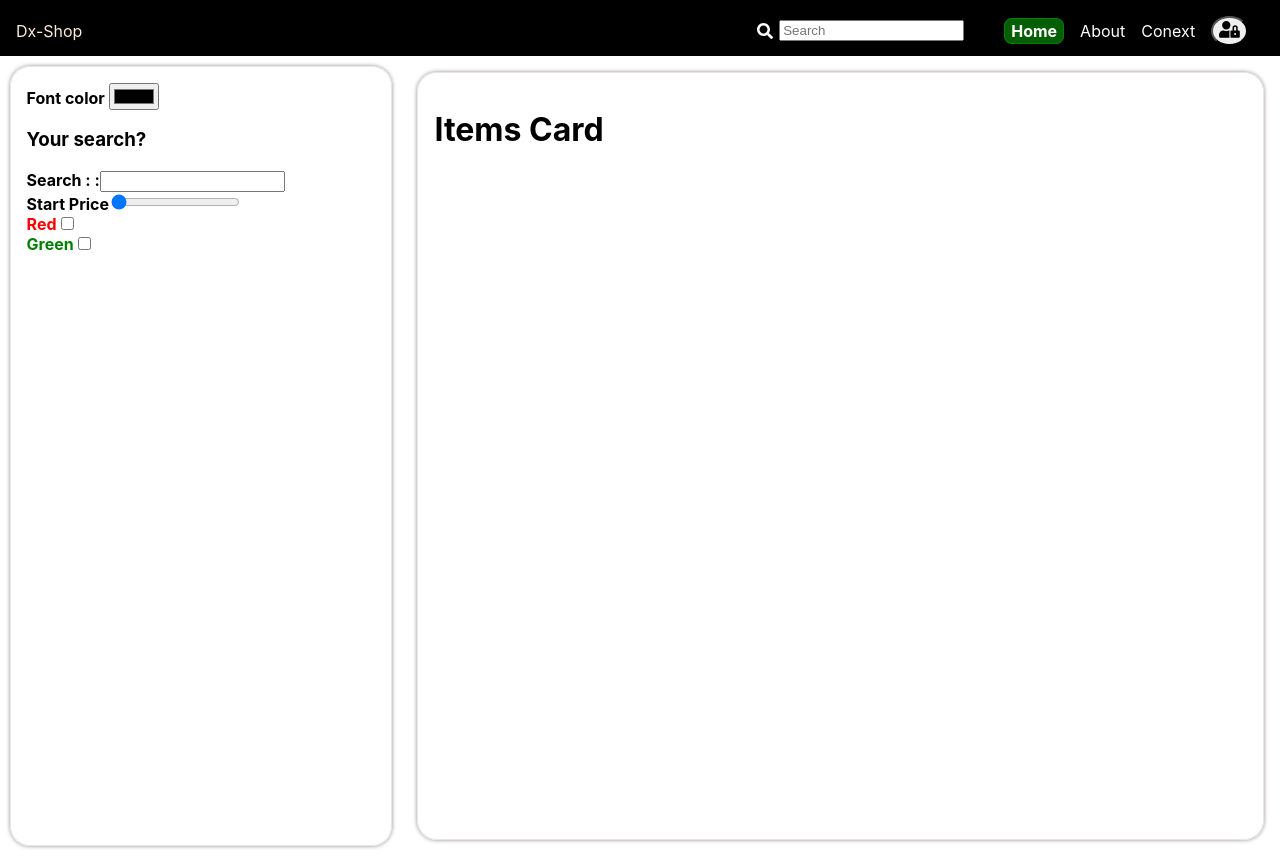
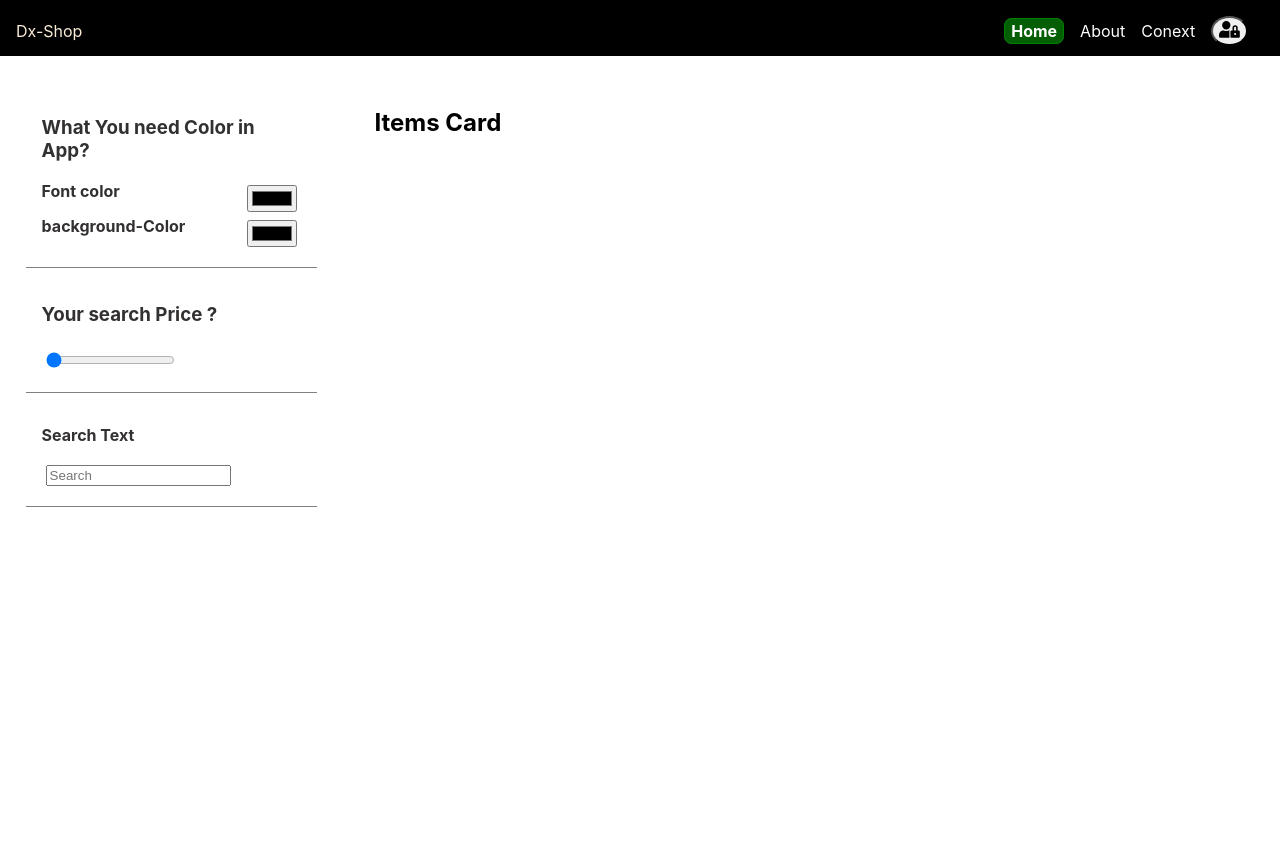
Before and after one commit to Sweedsiter/Peter-app001, a React (Create React App) app: page / in a window 1280 px wide. Built offline with nearby package versions, Linux system fonts and the light colour scheme.

Commit message:
home-edit3

```diff
--- a/package.json
+++ b/package.json
@@ -11,6 +11,7 @@
     "react-icons": "^4.10.1",
     "react-router-dom": "^6.14.2",
     "react-scripts": "5.0.1",
+    "styled-components": "^6.0.5",
     "web-vitals": "^2.1.4"
   },
   "scripts": {
--- a/src/App.css
+++ b/src/App.css
@@ -1,11 +1,3 @@
-.App {
-  text-align: center;
-}
-
-.App-logo {
-  height: 40vmin;
-  pointer-events: none;
-}
 
 @media (prefers-reduced-motion: no-preference) {
   .App-logo {
--- a/src/App.js
+++ b/src/App.js
@@ -7,25 +7,32 @@ import { Routes, Route} from "react-router-dom"
 import Home from "./Components/Home/Home";
 import About from "./Components/About/About";
 import Conext from "./Components/Conext/Conext";
+import styled from 'styled-components'
+import './App.css'
 
 function App() {
   const [Search,setSearch ] = useState()
   const [Ncolor,setNcolor ] = useState()
-  const Color = (e)=>{
-    setNcolor(e)
-  }
+const Div = styled.div({
+  color:`${Ncolor}` ,
+  height:`100vh`,
+});
+
 
   return (
-    <div style={{color:`${Ncolor}`}}>
+    <Div>
+
       <UserContext.Provider value={Logo} className="App">
          <Nav search={(e)=>setSearch(e)}/>
+
          <Routes>
-            <Route path="/" exec element={ <Home Search={Search} Color={Color}/> } />
+            <Route path="/" exec element={ <Home search={Search} Color={(e)=>setNcolor(e)} /> } />
             <Route path="/about"  element={ <About /> } />
             <Route path="/conext"  element={ <Conext /> } />
          </Routes>
        </UserContext.Provider>
-    </div>
+
+    </Div>
   );
 }
 
--- a/src/Components/Home/Home.css
+++ b/src/Components/Home/Home.css
@@ -1,27 +1,65 @@
 .H-contener{
-    background-color: rgb(255, 255, 255);
-    height: 100vh;
+    /* background-color: rgb(165, 135, 135);   */
     display: flex;
     flex-direction: row;
     justify-content: space-between;
     font-weight: bold;
-
+    height: 100vh;
 }
 .H-contener .L{
-    /* background-color: rgb(255, 255, 255); */
-    width: 30%;
-    border: 1px solid rgb(231, 230, 230);
-    box-shadow: 0px 0px 4px rgb(150, 141, 141);
+    width: 25%;
+    /* border: 1px solid rgb(231, 230, 230);
+    box-shadow: 0px 0px 4px rgb(150, 141, 141); */
     border-radius: 20px;
     margin: 0.6rem;
     padding: 1rem;
+    height: fit-content;
 }
 .H-contener .R{
-    /* background-color: rgb(253, 252, 251); */
-    width: 70%;
-    border: 1px solid rgb(231, 230, 230);
-    box-shadow: 0px 0px 4px rgb(150, 141, 141);
+    width: 75%;
+    /* border: 1px solid rgb(231, 230, 230);
+    box-shadow: 0px 0px 4px rgb(150, 141, 141); */
     border-radius: 20px;
     margin: 1rem;
     padding: 1rem;
+    height: fit-content;
 }
+.setFlex-C{
+    display: flex;
+    flex-direction: column;
+}
+.setFlex-R{
+    display: flex;
+    flex-direction: row;
+    justify-content: space-between;
+}
+.border-under{
+    border-bottom: 1px solid gray;
+    padding: 1rem;
+    color: rgb(51, 48, 48);
+}
+
+input{
+    outline-style: none;
+    margin: 4px;
+}
+
+/* media */
+@media screen and (min-width: 200px) and (max-width: 600px) {
+    .H-contener{
+        display: flex;
+        flex-direction: column;
+        width: 100%;
+        font-size: 14px;
+        margin: 0;
+        padding: 0;
+    }
+    .H-contener .L{
+        width: 90%;
+        align-items: center;
+    }
+    .H-contener .R{
+        width: 90%;
+        align-items: center;
+    }
+}
--- a/src/Components/Home/Home.js
+++ b/src/Components/Home/Home.js
@@ -1,45 +1,42 @@
 import React, { useState } from 'react'
 import './Home.css'
+import styled from 'styled-components'
 
-function Home({Search,Color}) {
-  const [PrValee,setPrValue] = useState("")
+function Home({Color,}) {
+  //Colors
+  const [PrValue,setPrValue] = useState()
   const [PDcolor,setPDcolor] = useState("")
-
+  const [Search,setSearch] = useState()
+  const Div = styled.section({
+    background: PDcolor,
+  });
 
   return (
-    <div className='H-contener' >
-
-       <div className='L' style={{}}>
-          <div>
-             Font color  <input type="color" onChange={(e)=>Color(e.target.value)}/>
+    <div className='H-contener' style={{background: PDcolor,}} >
+       <div className='L setFlex-C' >
+          <div className='setColor border-under'>
+              <h3> What You need Color in App?</h3>
+              <div className='setFlex-R'>Font color  <input type="color" onChange={(e)=>Color(e.target.value)}/></div>
+              <div className='setFlex-R'>background-Color<input type="color" onChange={(e)=>setPDcolor(e.target.value)} /></div>
           </div>
-
-          <h3>Your search?</h3>
-          <div>Search  : :
-            <input type='text' value={PrValee} />
+          <div className='border-under'>
+             <h3>Your search Price ?</h3>
+             <div className='setFlex-R'>
+                 <input type='range' min="0" max="10000"  onChange={(e)=>setPrValue(e.target.value)} />
+                 <p>{PrValue}</p>
+             </div>
           </div>
-          <div>
-            Start Price
-            <input type='range'  min="1000" max="1000000"onChange={(e)=>setPrValue(e.target.value)} />
+          <div className='border-under'>
+              <p>Search Text</p>
+              <input type="text"  placeholder="Search" onChange={(e)=>setSearch(e.target.value)}/>
           </div>
-
-          <div>
-            <div style={{color:"red"}}> Red
-               <input type="checkbox" value="red" exact onChange={(e)=>setPDcolor(e.target.value)} />
-             </div>
-            <div style={{color:"green"}}>
-            Green
-               <input type="checkbox" value="Green" exact onChange={(e)=>setPDcolor(e.target.value)} />
-            </div>
-          </div>
-             <h2>{PDcolor}</h2>
        </div>
 
-       <div className='R'>
+       <Div className='R'>
         <h1>Items Card</h1>
         <h1>{Search}</h1>
-        <p>{PrValee}</p>
-       </div>
+        <p>{PrValue}</p>
+       </Div>
     </div>
   )
 }
--- a/src/Components/Navig/Nav.css
+++ b/src/Components/Navig/Nav.css
@@ -26,22 +26,11 @@
     padding-right: 1rem;
    }
 
-.head-R .R-search{
-    display: flex;
-    flex-direction: row;
-    align-items: center;
-}
-.head-R input{
-    outline-style: none;
-}
 .head-R a{
   text-decoration-line: none;
   color: white;
 }
-.icon-search{
-   color: white;
-   padding-right: 6px;
-}
+
 .head-R .icon{
        font-size: 1.3rem;
     }
@@ -61,6 +50,8 @@
     font-weight: bolder;
 }
 
-@media screen and (min-width: 200px) and (max-width: 400px) {
-
+@media screen and (min-width: 200px) and (max-width: 600px) {
+    .head-L{
+       visibility: hidden;
+    }
       }
--- a/src/Components/Navig/Nav.js
+++ b/src/Components/Navig/Nav.js
@@ -3,7 +3,7 @@ import UserContext from '../../datas/context'
 import './Nav.css'
 import { FaSearch,FaUserLock } from 'react-icons/fa';
 import {NavLink } from "react-router-dom"
-function Nav({search}) {
+function Nav() {
     const user = useContext(UserContext)
 
   return (
@@ -12,16 +12,10 @@ function Nav({search}) {
             <div className='head-L'>{user}</div>
 
             <div className='head-R'>
-                 <div className='R-search'>
-                   <FaSearch className='icon-search'/>
-                    <input  type="text" placeholder="Search"  onChange={(even)=>{search(even.target.value)}} />
-                 </div>
-
                  <ul className='head-R'>
                     <li className='head-R-item' ><NavLink to="/" exact   activeClassName="active" >Home</NavLink></li>
                     <li className='head-R-item' ><NavLink to="/about" exact  activeClassName="active" >About</NavLink></li>
                     <li className='head-R-item' ><NavLink to="/conext" exact  activeClassName="active" >Conext</NavLink></li>
-
 
                    <button  className='login-bt'>
                        <FaUserLock className='icon'/>
```
Also changed, not shown: 1 other file (tests, documents, lock files or other folders).
